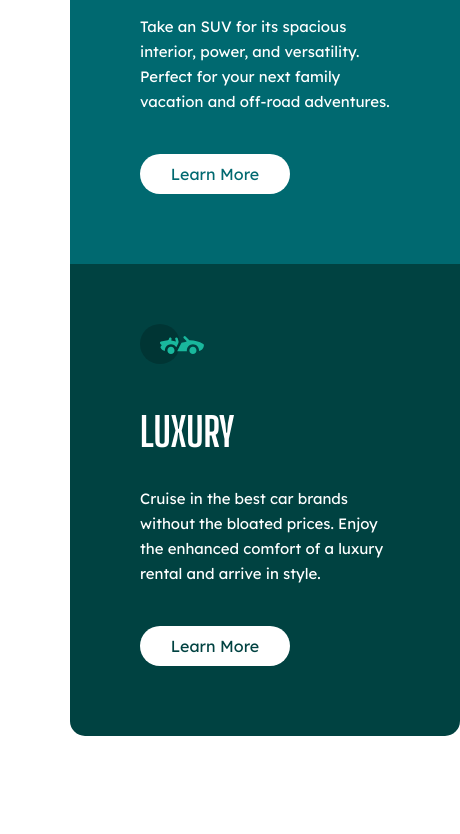
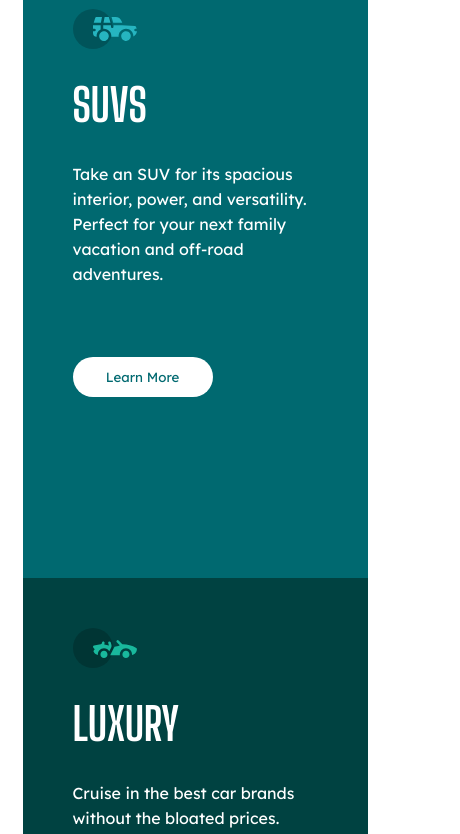
Before and after one commit to Sebas1012/Fronted-Mentor, a plain HTML site: page index.html in a window 390 px wide. Shown: the part 680-1514 px from the top of the page, 460 px wide, since content can reach past the window. Before the commit the page ends 1416 px from the top, so only its background shows below. Drawn offline with Linux system fonts and the light colour scheme.

Commit message:
Solucion final

```diff
--- a/index.html
+++ b/index.html
@@ -14,6 +14,7 @@
     <title>Document</title>
 </head>
 <body>
+    <div id="main-container">
         <div class="container">
             <div class="items sedans">
                 <img src="3-column-preview-card-component/resources/images/icon-sedans.svg" alt="" srcset="">
@@ -35,5 +36,6 @@
                 <button>Learn More</button>
             </div>
         </div>
+    </div>
 </body>
 </html>
--- a/styles.css
+++ b/styles.css
@@ -1,81 +1,33 @@
 :root{
+    /* Colors */
     --sedans-color: hsl(31, 77%, 52%);
     --suvs-color: hsl(184, 100%, 22%);
     --lux-color: hsl(179, 100%, 13%);
+
+    /* Fonts */
+    --title-font: 'Big Shoulders Display', cursive;
+    --text-font: 'Lexend Deca', sans-serif;
 }
 
+/* Spacings Reset */
 *{
     padding: 0;
     margin: 0;
 }
 
-body{
+#main-container{
+    width: 100vw;
+    height: 100vh;
+    /* background-color: aquamarine; */
+
     display: flex;
     justify-content: center;
     align-items: center;
-
-    font-family: 'Lexend Deca', sans-serif;
-    color: white;
-
-}
-
-.container{
-    width: 950px;
-    height: 550px;
-
-    display: flex;
-    flex-direction: row;
-
-    border-radius: 20px;
-}
-
-.items{
-    width: 33.3%;
-    height: 100%;
-
-    padding: 0px 70px;
-}
-
-.items img{
-    padding-top: 50px;
-}
-
-.items h3{
-    font-family: 'Big Shoulders Display', cursive;
-    padding-top: 40px;
-    font-size: 40px;
-    text-transform: uppercase;
-}
-
-.items p{
-    padding-top: 30px;
-    font-size: 15px;
-    font-weight: 400;
-
-    line-height: 25px;
-}
-
-.items button{
-    margin-top: 90px;
-    border-radius: 25px;
-    background-color: white;
-    border: 0px;
-
-    width: 150px;
-    height: 40px;
-    font-family: 'Lexend Deca', sans-serif;
-    font-size: 16px;
-}
-
-.items button:hover{
-    background-color: transparent;
-    border: 1px solid white;
-    color: white;
 }
 
 .sedans{
     background-color: var(--sedans-color);
-    border-radius: 15px 0px 0px 15px;
+    border-radius: 10px 0px 0px 10px;
 }
 
 .sedans button{
@@ -92,39 +44,88 @@ body{
 
 .luxury{
     background-color: var(--lux-color);
-    border-radius: 0px 15px 15px 0px;
+    border-radius: 0px 10px 10px 0px;
 }
 
 .luxury button{
     color: var(--lux-color);
 }
 
-@media only screen and (max-width: 600px){
+.container{
+    display: flex;
+    flex-direction: row;
+
+    /* background-color: blue; */
+    width: 1000px;
+}
+
+.items{
+    width: 33.3%;
+    height: 390px;
+
+    padding: 50px 50px;
+    color: white;
+}
+
+.items h3{
+    font-family: var(--title-font);
+    font-size: 45px;
+    text-transform: uppercase;
+    padding-top: 25px;
+}
+
+.items p{
+    font-family: var(--text-font);
+    padding-top: 30px;
+    line-height: 25px;
+    font-weight: 100;
+}
+
+.items button{
+    outline: none;
+    background-color: white;
+    border: 0;
+    border-radius: 25px;
+    width: 140px;
+    height: 40px;
+    font-family: var(--text-font);
+    margin-top: 70px;
+    cursor: pointer;
+}
+
+.items button:hover{
+    background-color: transparent;
+    border: 3px solid white;
+    color: white;
+}
+
+
+/* Mobile */
+@media only screen and (max-width: 800px){
+    #main-container{
+        height: auto;
+
+        padding: 20px 0px;
+    }
 
     .container{
-        width: 250px;
-        height: auto;
+        display: flex;
         flex-direction: column;
+
+        width: 345px;
+        height: 220vh;
     }
 
     .items{
-        width: 100%;
         height: 33.3%;
-
-        padding: 10px 70px;
-    }
-
-    .items button{
-        margin-top: 40px;
-        margin-bottom: 60px;
+        width: auto;
     }
 
     .sedans{
-        border-radius: 15px 15px 0px 0px;
+        border-radius: 10px 10px 0px 0px;
     }
 
     .luxury{
-        border-radius: 0px 0px 15px 15px;
+        border-radius: 0px 0px 10px 10px;
     }
-
 }
```
